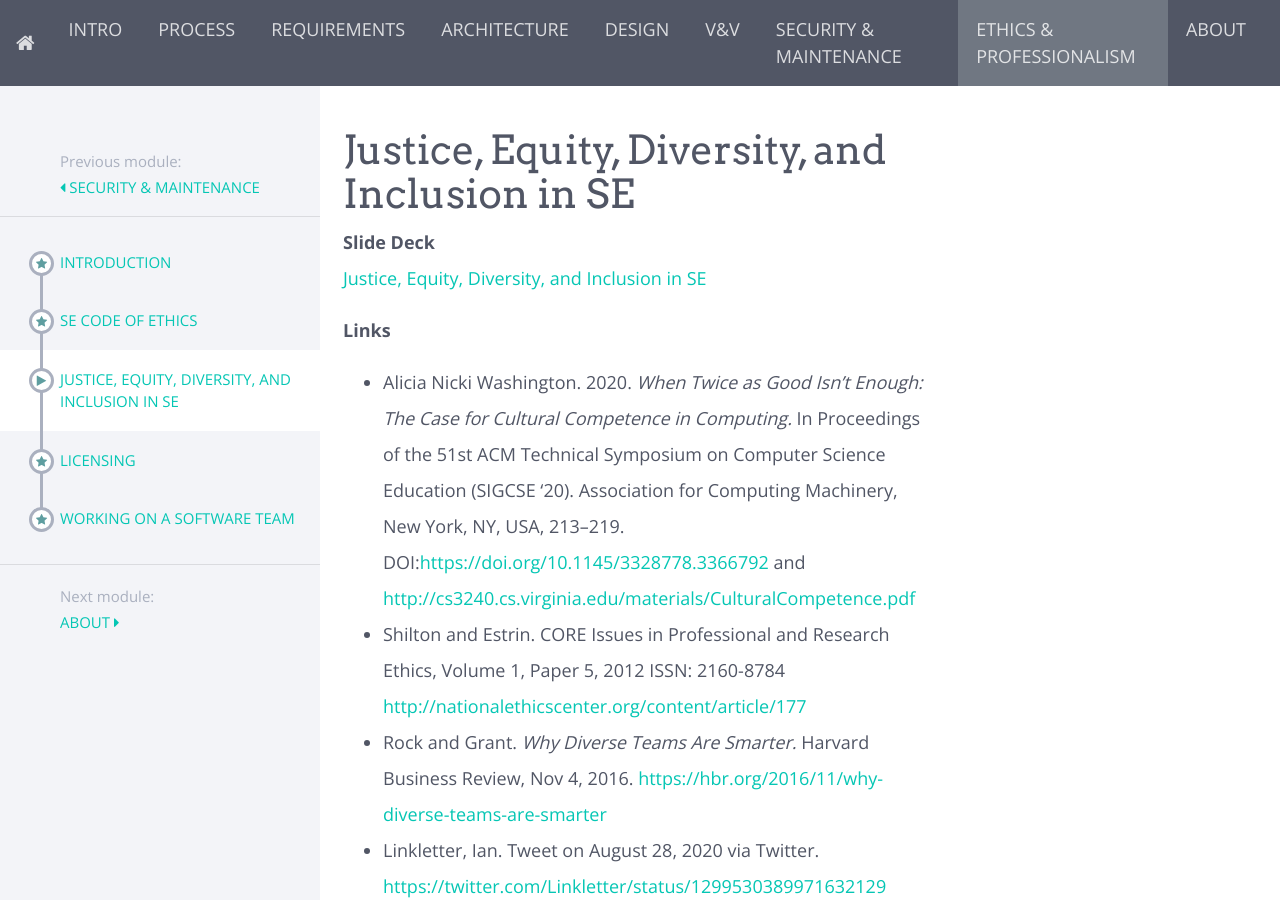
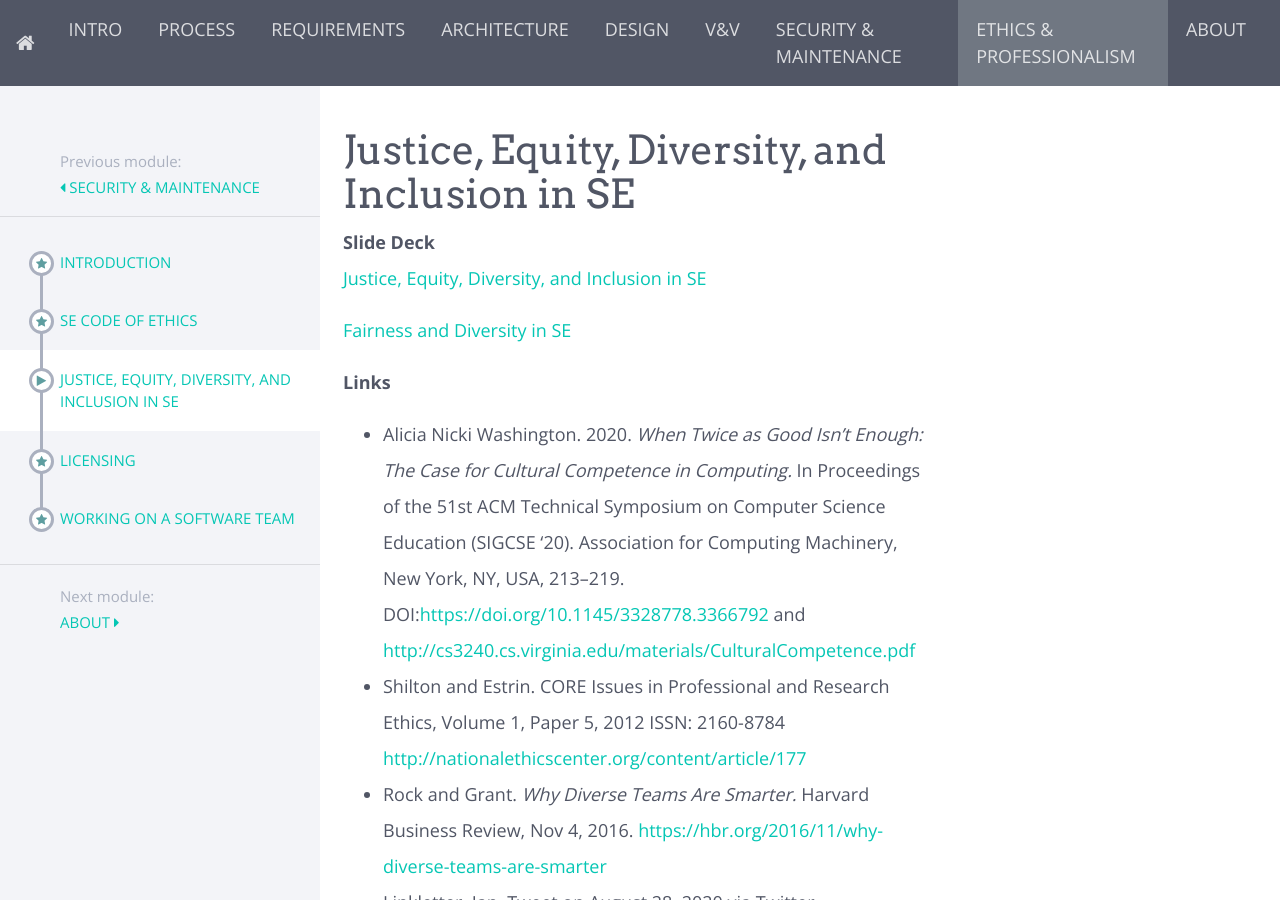
Before and after one commit to marksherriff/se-coursepack, a Jekyll site: the page built from modules/ethics & professionalism/_posts/2021-05-03-jedi.md, in a window 1280 px wide and 900 px high. Built offline with Jekyll 4.4.1, drawn with Linux system fonts in a browser that asks for light colours; nearby versions of some CDN libraries.

Commit message:
DEI new deck

```diff
--- a/modules/ethics & professionalism/_posts/2021-05-03-jedi.md
+++ b/modules/ethics & professionalism/_posts/2021-05-03-jedi.md
@@ -6,6 +6,8 @@
 
 __Slide Deck__
 [Justice, Equity, Diversity, and Inclusion in SE](https://docs.google.com/presentation/d/1ML70Y3AgzZx-CeNW6xuoUqADzN7mi1iYOHuPpNMVjSs/edit?usp=sharing)
+
+[Fairness and Diversity in SE](https://docs.google.com/presentation/d/11nFv12hRvz33Ew3EtDzQvCT7knmVPoi7mtD43Vfxo7I/edit?usp=sharing)
 
 __Links__
 * Alicia Nicki Washington. 2020. _When Twice as Good Isn't Enough: The Case for Cultural Competence in Computing._ In Proceedings of the 51st ACM Technical Symposium on Computer Science Education (SIGCSE '20). Association for Computing Machinery, New York, NY, USA, 213–219. DOI:[https://doi.org/10.1145/3328778.3366792](https://doi.org/10.1145/3328778.3366792) and [http://cs3240.cs.virginia.edu/materials/CulturalCompetence.pdf](http://cs3240.cs.virginia.edu/materials/CulturalCompetence.pdf)
```
